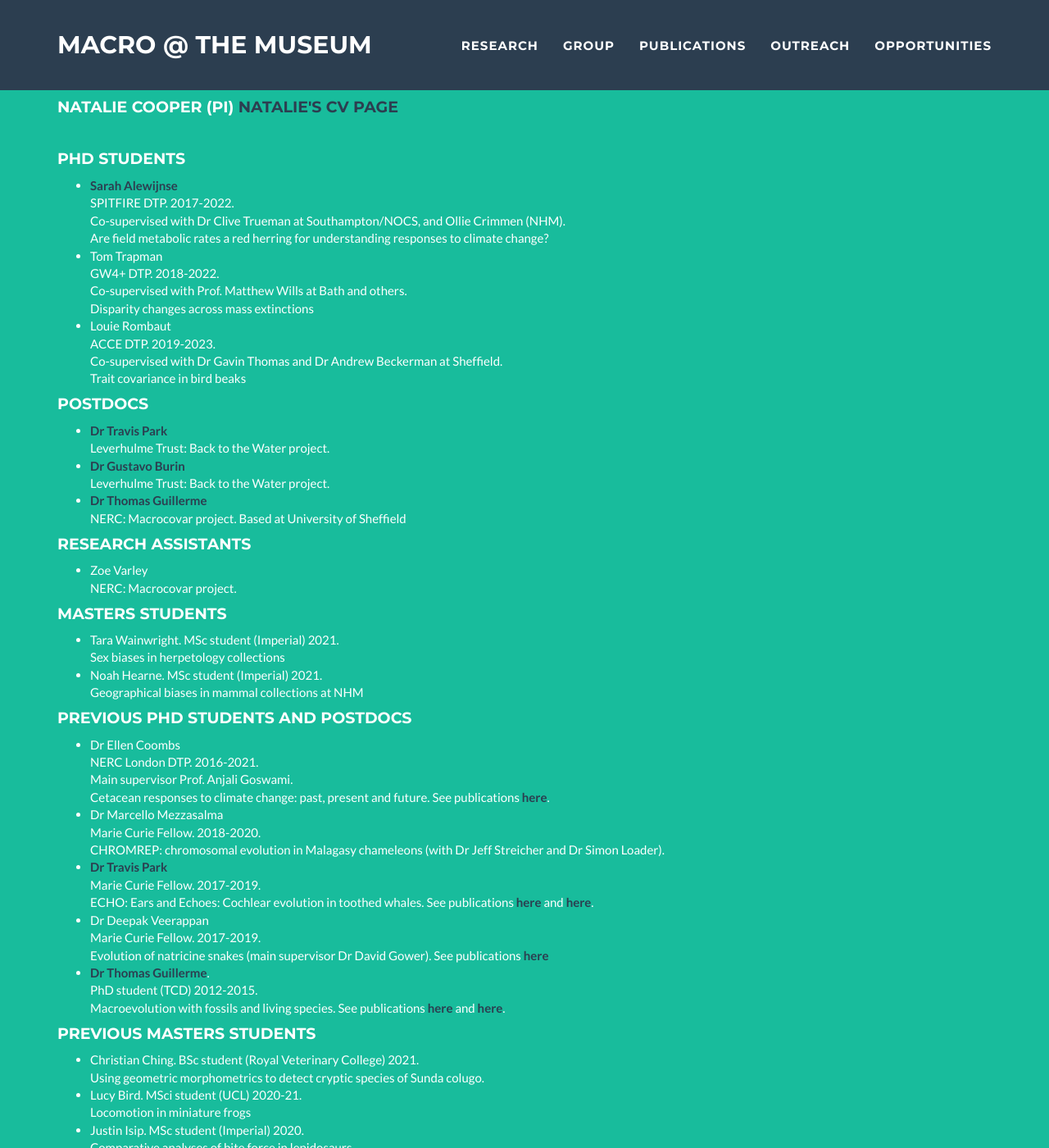
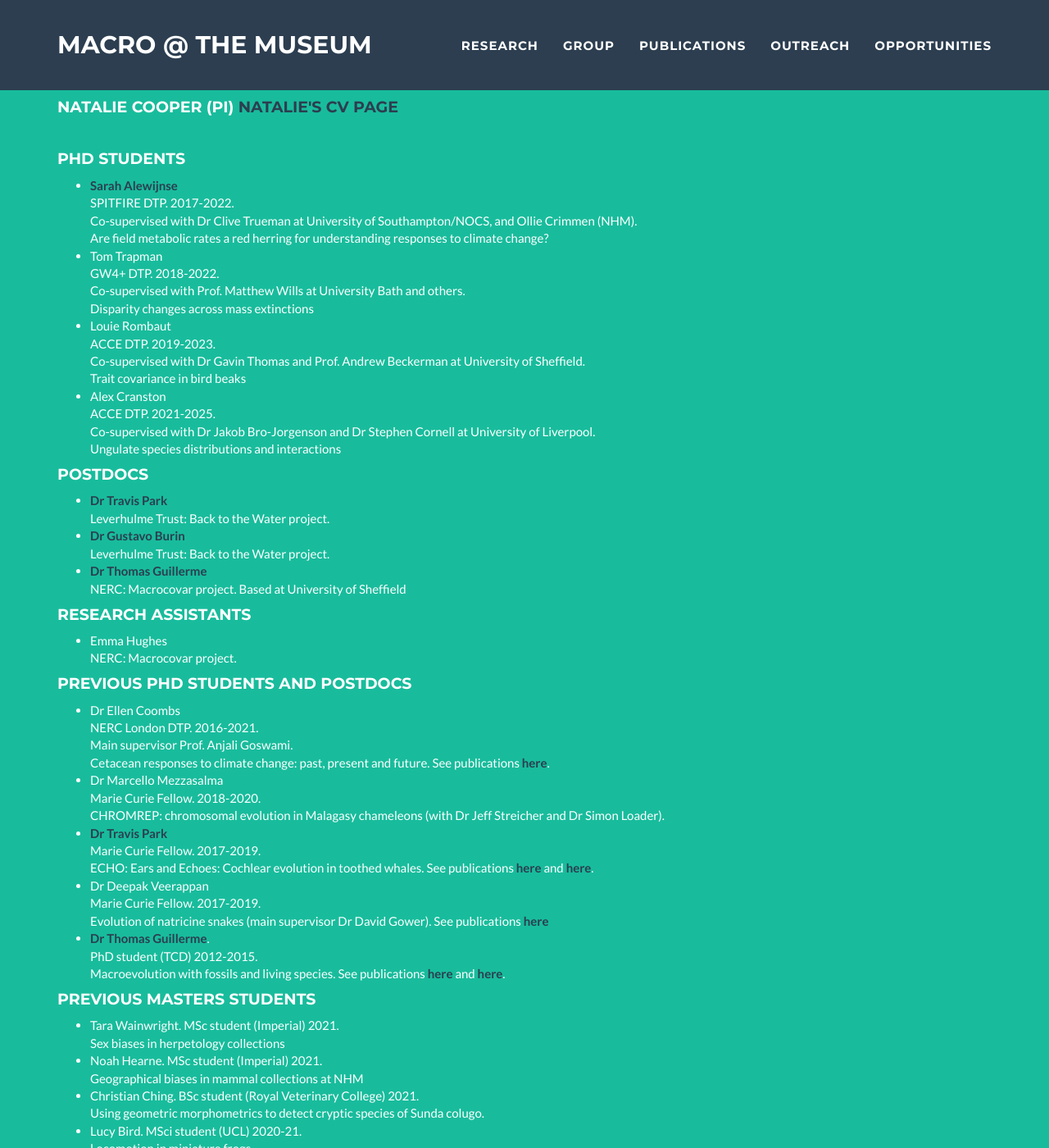
Before and after one commit to nhcooper123/nhcooper123.github.io, a Jekyll site: the page group.html, which Jekyll copies as it is, in a window 1280 px wide and 1400 px high, scrolled down 465 px. Shown: the whole window at 82% size. Built offline with Jekyll 4.4.1, drawn with Linux system fonts in a browser that asks for light colours.

Commit message:
Edit group members

```diff
--- a/group.html
+++ b/group.html
@@ -137,16 +137,20 @@ We have fun and try to make science a nicer place! <br>
     <ul>
     <li><a href="https://sarah-alewijnse.squarespace.com/"><strong><font color="2c3e50">Sarah Alewijnse</font></strong></a><br>
         SPITFIRE DTP. 2017-2022.<br>
-        Co-supervised with Dr Clive Trueman at Southampton/NOCS, and Ollie Crimmen (NHM).<br>
+        Co-supervised with Dr Clive Trueman at University of Southampton/NOCS, and Ollie Crimmen (NHM).<br>
         Are field metabolic rates a red herring for understanding responses to climate change?</li>
     <li>Tom Trapman<br>
         GW4+ DTP. 2018-2022.<br>
-        Co-supervised with Prof. Matthew Wills at Bath and others.<br>
+        Co-supervised with Prof. Matthew Wills at University Bath and others.<br>
         Disparity changes across mass extinctions</li>
     <li>Louie Rombaut<br>
         ACCE DTP. 2019-2023.<br>
-        Co-supervised with Dr Gavin Thomas and Dr Andrew Beckerman at Sheffield.<br>
+        Co-supervised with Dr Gavin Thomas and Prof. Andrew Beckerman at University of Sheffield.<br>
         Trait covariance in bird beaks</li>
+    <li>Alex Cranston<br>
+        ACCE DTP. 2021-2025.<br>
+        Co-supervised with Dr Jakob Bro-Jorgenson and Dr Stephen Cornell at University of Liverpool.<br>
+        Ungulate species distributions and interactions</li>
     </ul>
 
     <h4>Postdocs</h4>
@@ -166,19 +170,18 @@ We have fun and try to make science a nicer place! <br>
     <h4>Research Assistants</h4>
 
     <ul>
-    <li>Zoe Varley<br>
+    <li>Emma Hughes<br>
         NERC: Macrocovar project.
     </li>
     </ul>
 
+<!--
     <h4>Masters students</h4>
 
     <ul>
-    <li>Tara Wainwright. MSc student (Imperial) 2021.<br>
-        Sex biases in herpetology collections</li>
-    <li>Noah Hearne. MSc student (Imperial) 2021.<br>
-        Geographical biases in mammal collections at NHM</li>
-    </ul>
+    <li>Name. MSc student (Imperial) 2021.<br>
+        title</li>
+    </ul>  -->
 
     <h4>Previous PhD students and postdocs</h4>
 
@@ -216,6 +219,10 @@ We have fun and try to make science a nicer place! <br>
     <h4> Previous Masters students</h4>
 
     <ul>
+    <li>Tara Wainwright. MSc student (Imperial) 2021.<br>
+        Sex biases in herpetology collections</li>
+    <li>Noah Hearne. MSc student (Imperial) 2021.<br>
+        Geographical biases in mammal collections at NHM</li>
     <li>Christian Ching. BSc student (Royal Veterinary College) 2021.<br>
         Using geometric morphometrics to detect cryptic species of Sunda colugo.</li>
     <li>Lucy Bird. MSci student (UCL) 2020-21.<br>
--- a/miscellaneous.html
+++ b/miscellaneous.html
@@ -108,7 +108,9 @@
             </div>
 
 &nbsp
-<p> We're an enthusiastic bunch with outreach, and passionate about sharing science with our community. Group members have taken part in New Scientist Live!, European Researcher's Night, Science Uncovered, Dinosnores for Kids, Dinosnores for Adults, Nature Live, Museum Lates and most of us are on Twitter. During the COVID-19 pandemic the NHM started recording Nature Live talks and putting them on YouTube. Below are a selection of the talks we've been involved in. These talks cover some of our research, but also more general topics that we are passionate about. The whole series of talks can be found <a href="https://www.youtube.com/playlist?list=PL6w4ihPqk5_LCRt5zst8q7HrKlxiGP0gA"><strong><font color="2c3e50">here</font></strong></a>
+<p> We're an enthusiastic bunch with outreach, and passionate about sharing science with our community. Group members have taken part in New Scientist Live!, European Researcher's Night, Science Uncovered, Dinosnores for Kids, Dinosnores for Adults, Nature Live, Museum Lates and most of us are on Twitter. I was also lucky enough to be the NHM judge of the Wildlife Photographer of the Year competition 2021-22.<br>
+
+During the COVID-19 pandemic the NHM started recording Nature Live talks and putting them on YouTube. Below are a selection of the talks we've been involved in. These talks cover some of our research, but also more general topics that we are passionate about. The whole series of talks can be found <a href="https://www.youtube.com/playlist?list=PL6w4ihPqk5_LCRt5zst8q7HrKlxiGP0gA"><strong><font color="2c3e50">here</font></strong></a>
     &nbsp
     &nbsp
 
```
